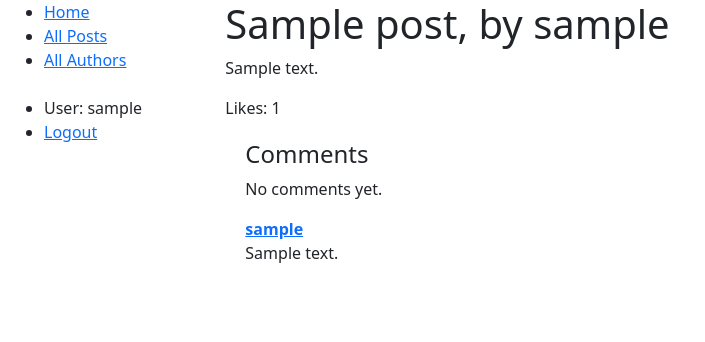
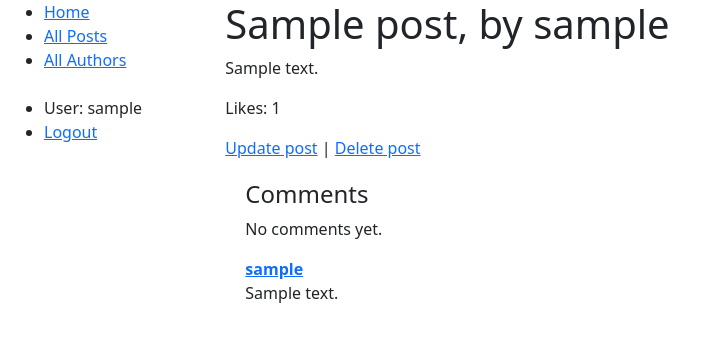
Before and after one commit to ma-alves/miniblog, a Django app: page /blog/post/1 in a window 1280 px wide. Shown: the top 342 px of the page, without its empty margins (0-705 px from the left). Run offline with Django 4.2, Linux system fonts and the light colour scheme; a user stored in the database is signed in; tables that the repository leaves empty hold one stand-in row (values such as "Sample post").

Commit message:
Added delete posts and changed permissions

```diff
--- a/blog/models.py
+++ b/blog/models.py
@@ -35,6 +35,9 @@ class Post(models.Model):
     def get_absolute_url(self):
         return reverse('post', args=[str(self.id)])
 
+    class Meta:
+        permissions = (('can_update','Update post content.'),)
+
 
 class PostComment(models.Model):
     content = models.CharField(max_length=250)
--- a/blog/templates/blog/post.html
+++ b/blog/templates/blog/post.html
@@ -6,11 +6,12 @@
   <p>{{ post.content }}</p>
   <p>Likes: {{ post.likes }}</p>
 
-  {% if user.is_staff %}
-    {% if perms.catalog.can_mark_returned %}
-
+  {% if user.id == post.author.id %}
+    {% if perms.blog.change_post %}
+      <p><a href="{% url 'update-post' post.pk %}">Update post</a> | <a href="{% url 'delete-post' post.pk %}">Delete post</a></p>
     {% endif %}
   {% endif %}
+
   <div style="margin-left:20px;margin-top:20px">
     <h4>Comments</h4>
 
--- a/blog/urls.py
+++ b/blog/urls.py
@@ -9,4 +9,5 @@ urlpatterns = [
     path('posts/', views.PostListView.as_view(), name='posts'),
     path('post/create', views.PostCreate.as_view(), name='create-post'),
     path('post/<int:pk>/update', views.PostUpdate.as_view(), name='update-post'),
+    path('post/<int:pk>/delete', views.PostDelete.as_view(), name='delete-post'),
 ]
--- a/blog/views.py
+++ b/blog/views.py
@@ -1,15 +1,12 @@
-from typing import Any
-
-from django.db.models.query import QuerySet
 from django.forms.models import BaseModelForm
-from django.http import HttpRequest, HttpResponse
-from django.shortcuts import render, get_object_or_404
+from django.http import HttpResponse, HttpResponseRedirect
+from django.shortcuts import render
 from django.views import generic
 from django.views.generic.edit import CreateView, UpdateView, DeleteView
-from django.contrib.auth.mixins import LoginRequiredMixin, PermissionRequiredMixin
-from django.contrib.auth.decorators import login_required
+from django.contrib.auth.mixins import PermissionRequiredMixin
+from django.urls import reverse, reverse_lazy
 
-from .models import Post, PostAuthor, User
+from .models import Post, PostAuthor
 
 # Create your views here.
 
@@ -53,7 +50,7 @@ class AuthorDetailView(generic.DetailView):
 class PostCreate(PermissionRequiredMixin, CreateView):
     model = Post
     fields = ['title','content']
-    permission_required = 'blog.creator'
+    permission_required = ['blog.add_post']
 
     def form_valid(self, form: BaseModelForm) -> HttpResponse:
         form.instance.author_id = self.request.user.id
@@ -63,4 +60,19 @@ class PostCreate(PermissionRequiredMixin, CreateView):
 class PostUpdate(PermissionRequiredMixin, UpdateView):
     model = Post
     fields = ['title','content']
-    permission_required = 'blog.creator'
+    permission_required = ['blog.change_post']
+
+
+class PostDelete(PermissionRequiredMixin, DeleteView):
+    model = Post
+    success_url = reverse_lazy('posts')
+    permission_required = ['blog.delete_post']
+
+    def form_valid(self, form):
+        try:
+            self.object.delete()
+            return HttpResponseRedirect(self.success_url)
+        except Exception as e:
+            return HttpResponseRedirect(
+                reverse("delete-post", kwargs={"pk": self.object.pk})
+            )
```
Also changed, not shown: blog/templates/blog/post_confirm_delete.html (added, +14 -0 lines), blog/migrations/0008_alter_postauthor_options.py (added), blog/migrations/0009_alter_post_options_alter_postauthor_options.py (added).
